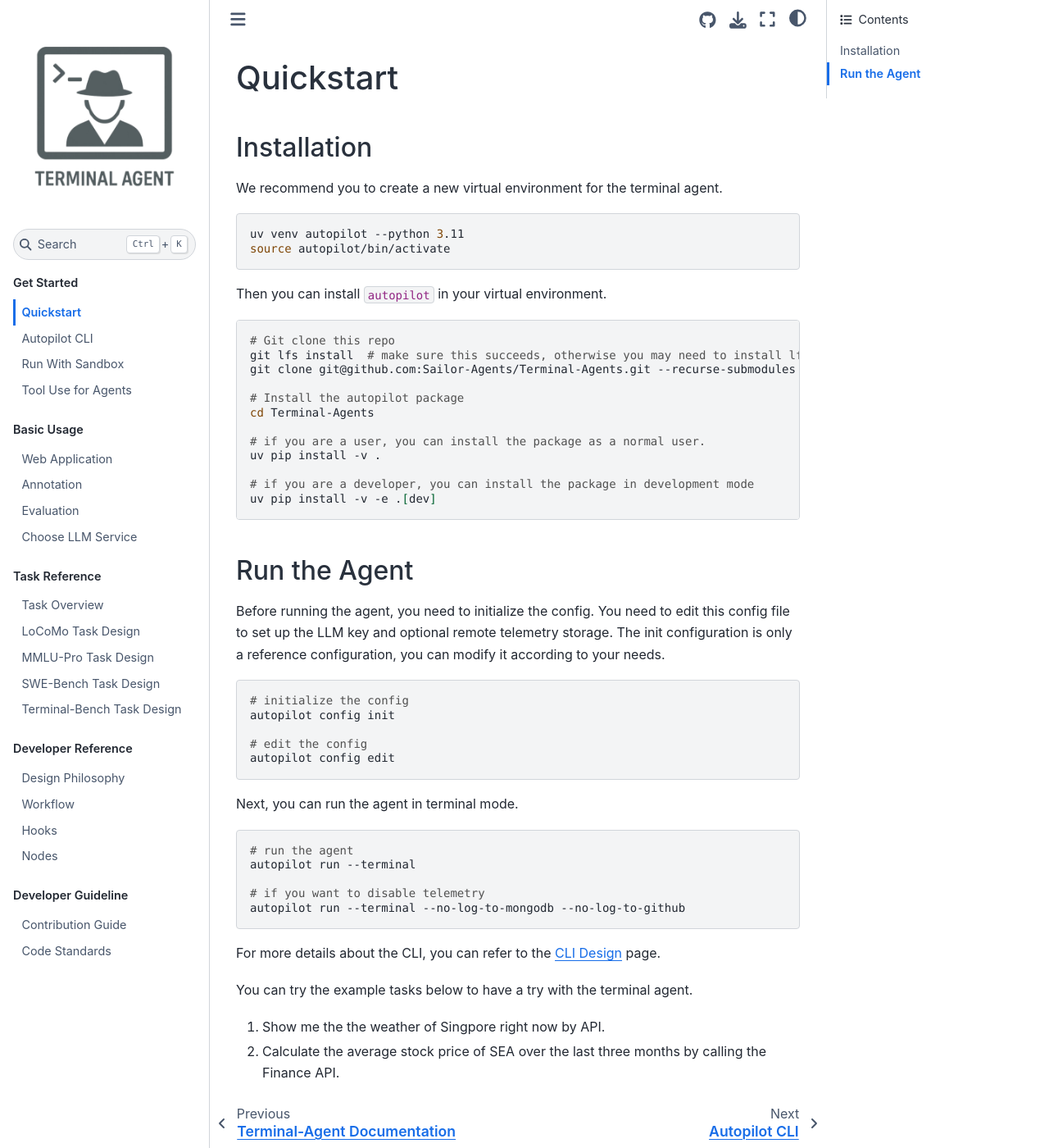
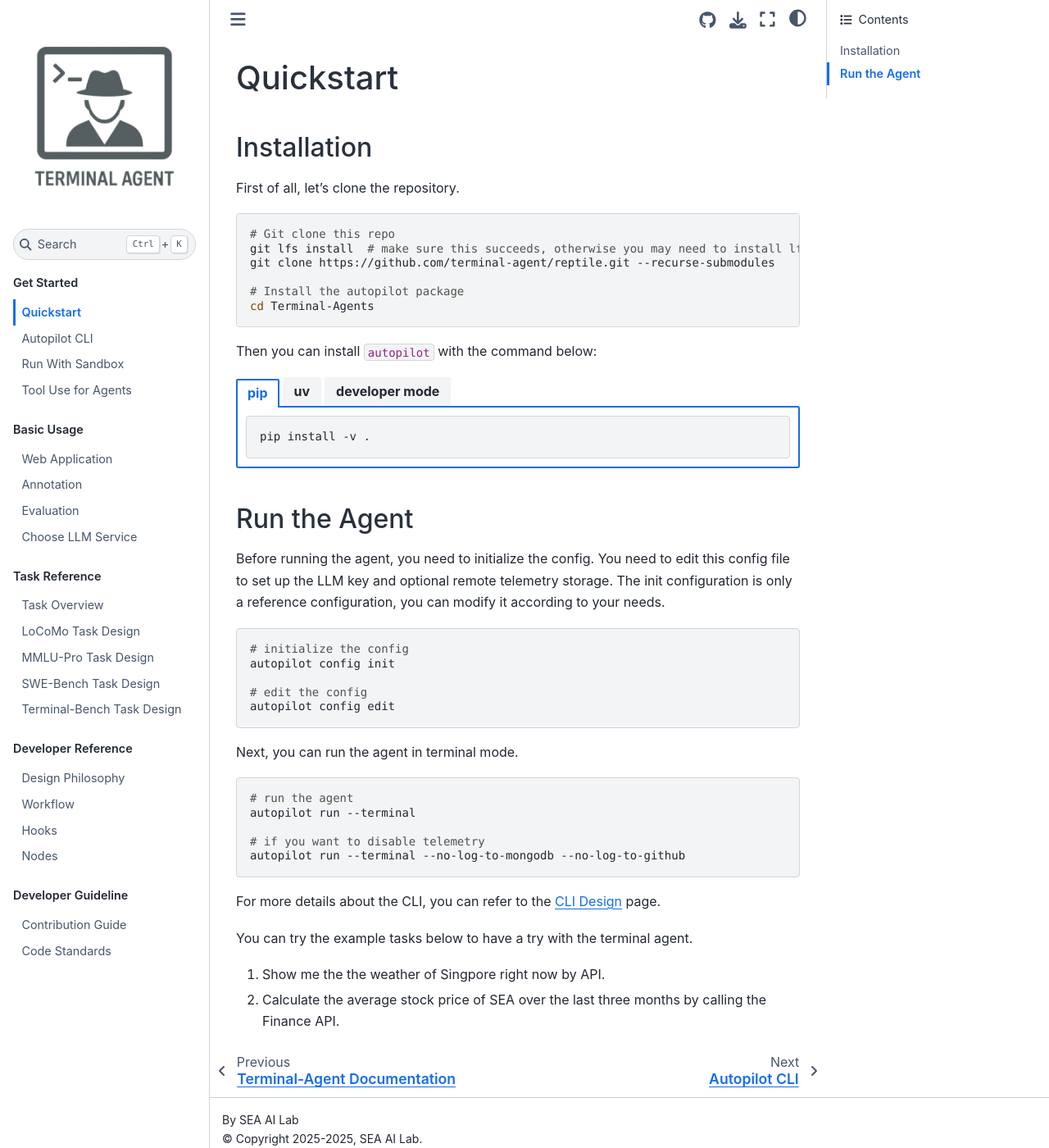
Before and after one commit to terminal-agent/reptile, a Sphinx documentation site: the page built from docs/get_started/quickstart.md, in a window 1280 px wide and 1400 px high. Shown: the whole window at 82% size. Built offline with Sphinx 7.4.7 and the Sphinx Book theme 1.1.4, drawn with Linux system fonts in a browser that asks for light colours.

Commit message:
added tabs to docs

````diff
--- a/docs/conf.py
+++ b/docs/conf.py
@@ -34,6 +34,7 @@
   "sphinxcontrib.mermaid",
   "nbsphinx",
   "sphinx.ext.mathjax",
+  "sphinx_design"
 ]
 
 nbsphinx_allow_errors = True
--- a/docs/get_started/quickstart.md
+++ b/docs/get_started/quickstart.md
@@ -1,31 +1,54 @@
 # Quickstart
-
 
 ## Installation
 
-We recommend you to create a new virtual environment for the terminal agent.
-
-```sh
-uv venv autopilot --python 3.11
-source autopilot/bin/activate
-```
-
-Then you can install `autopilot` in your virtual environment.
+First of all, let's clone the repository.
 
 ```sh
 # Git clone this repo
 git lfs install  # make sure this succeeds, otherwise you may need to install lfs first.
-git clone git@github.com:Sailor-Agents/Terminal-Agents.git --recurse-submodules
+git clone https://github.com/terminal-agent/reptile.git --recurse-submodules
 
 # Install the autopilot package
 cd Terminal-Agents
+```
 
-# if you are a user, you can install the package as a normal user.
+Then you can install `autopilot` with the command below:
+
+::::{tab-set}
+
+:::{tab-item} pip
+
+```bash
+pip install -v .
+```
+
+:::
+
+:::{tab-item} uv
+
+We recommend you to create a new virtual environment for the terminal agent.
+
+```bash
+uv venv --python 3.11
+source .venv/bin/activate
+
 uv pip install -v .
+```
 
-# if you are a developer, you can install the package in development mode
+:::
+:::{tab-item} developer mode
+
+```bash
+# if using pip
+pip install -v -e .[dev]
+
+# if using uv
 uv pip install -v -e .[dev]
 ```
+
+:::
+::::
 
 ## Run the Agent
 
--- a/docs/requirements.txt
+++ b/docs/requirements.txt
@@ -12,6 +12,7 @@
 sphinx
 sphinx-book-theme
 sphinx-copybutton
+sphinx-design
 sphinx-tabs
 nbstripout
 sphinxcontrib-mermaid
````
